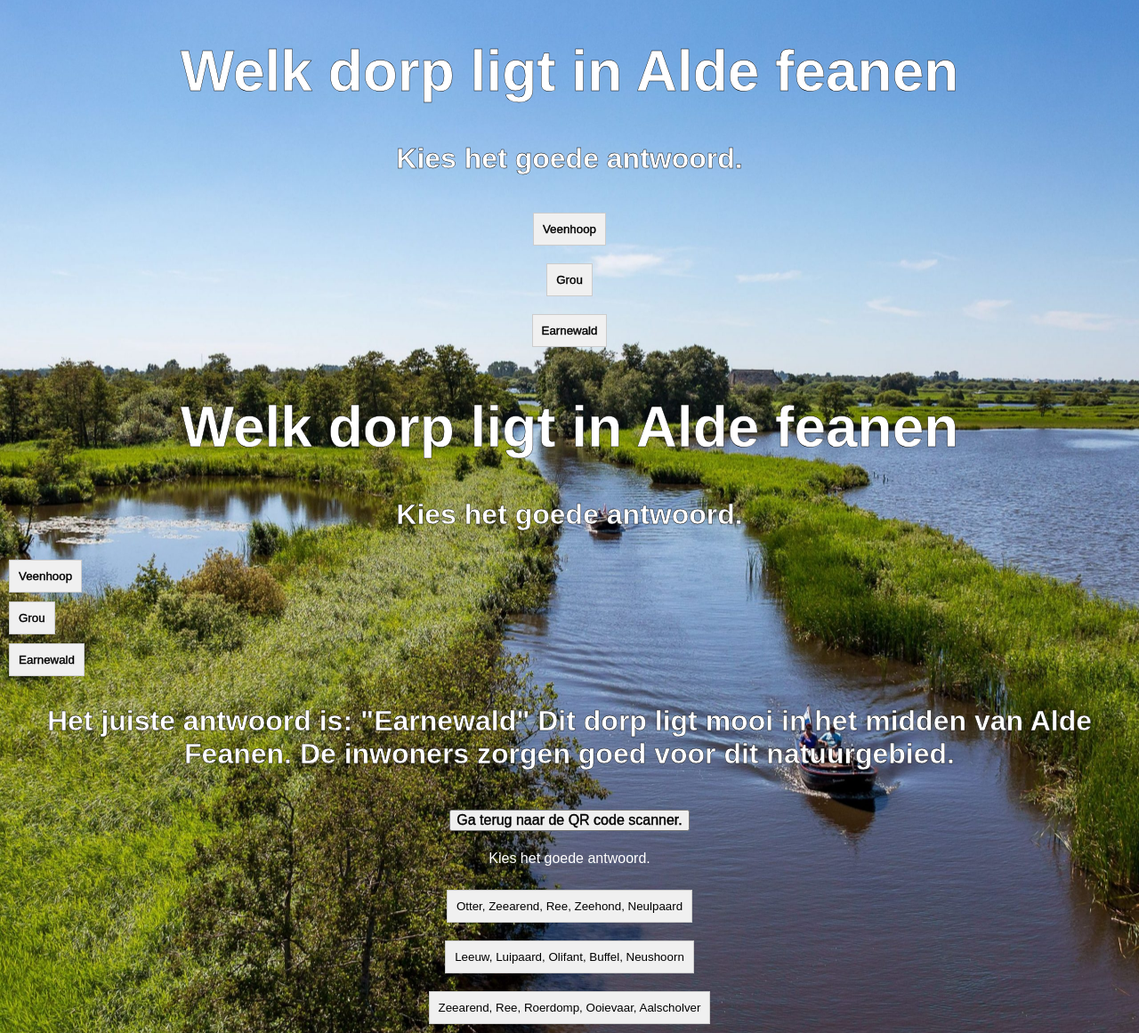
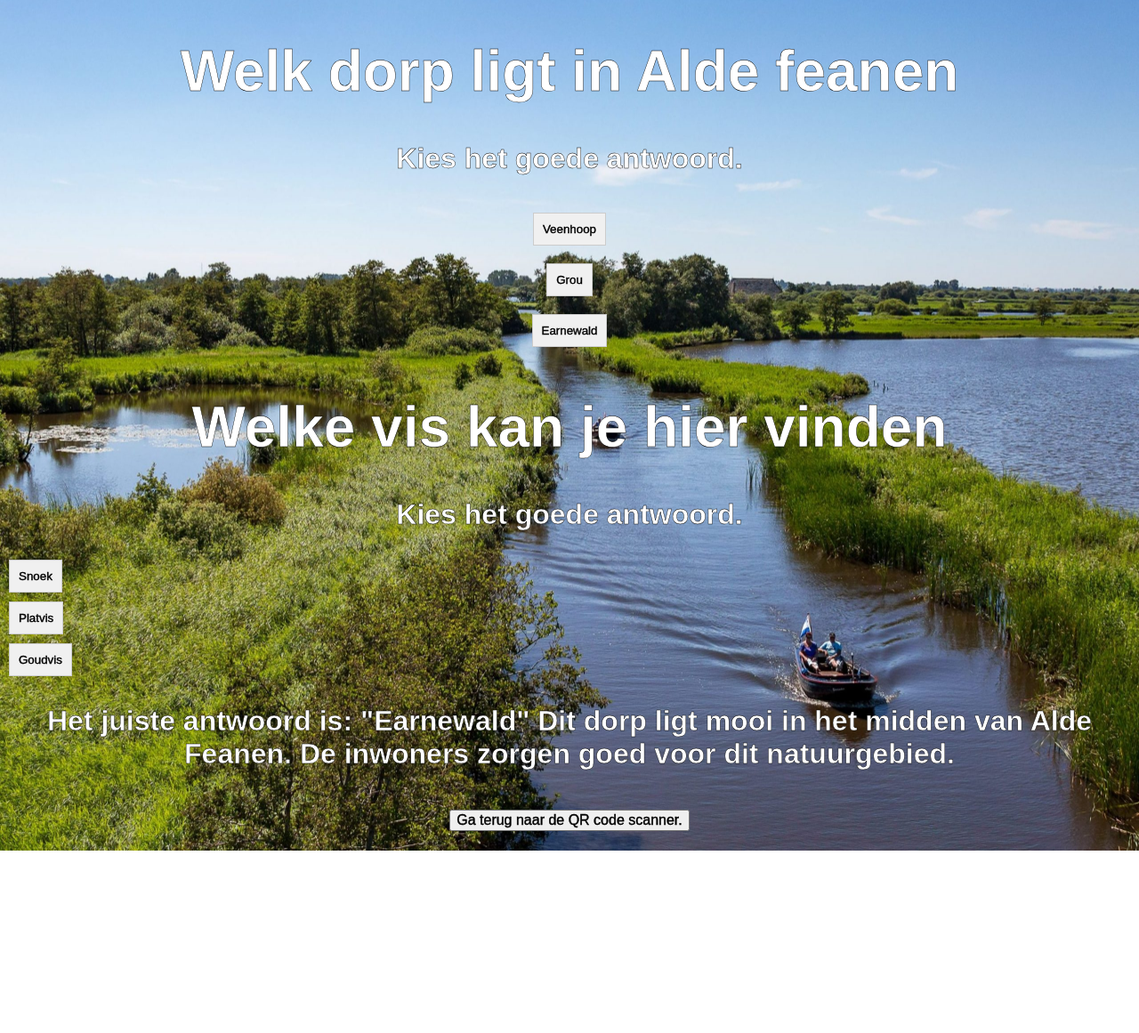
Before and after one commit to tristanovereem/De-raadselaars-Alde-Feanne, a Flask app: template templates/vraag5.html in a window 1280 px wide. Shown: the whole page at 89% size. After the commit the page ends 956 px from the top, so only its background shows below. Run offline with Flask 3, Linux system fonts and the light colour scheme; the template is opened without the code that fills it, so the values that code supplies are empty.

Commit message:
Easy vraag toegevoegt

```diff
--- a/templates/vraag5.html
+++ b/templates/vraag5.html
@@ -37,12 +37,12 @@
 
                 <div class="easy">
                     <div class="easy-main">
-                        <h1>Welk dorp ligt in Alde feanen</h1>
+                        <h1>Welke vis kan je hier vinden</h1>
                         <p>Kies het goede antwoord.</p>
                         <div class="easy-container">
-                            <button class="answer" onclick="checkAnswer('wrong')">Veenhoop</button>
-                            <button class="answer" onclick="checkAnswer('wrong')">Grou</button>
-                            <button class="answer" onclick="checkAnswer('correct')">Earnewald</button>
+                            <button class="answer" onclick="checkAnswer('correct')">Snoek</button>
+                            <button class="answer" onclick="checkAnswer('wrong')">Platvis</button>
+                            <button class="answer" onclick="checkAnswer('wrong')">Goudvis</button>
                         </div>
                     </div>
 
@@ -57,26 +57,6 @@
 
                 </div>
 
-                <script src="/static/js/button.js"></script>
-
-            </body>
-            </html></h1>
-        <p>Kies het goede antwoord.</p>
-        <div class="container">
-            <button class="answer" onclick="checkAnswer('wrong')">Otter, Zeearend, Ree, Zeehond, Neulpaard</button>
-            <button class="answer" onclick="checkAnswer('wrong')">Leeuw, Luipaard, Olifant, Buffel, Neushoorn</button>
-            <button class="answer" onclick="checkAnswer('correct')">Zeearend, Ree, Roerdomp, Ooievaar, Aalscholver</button>
-        </div>
-    </div>
-
-
-    <div class="resultContainer">
-        <div id="result" class="result"></div>
-        <p>Het juiste antwoord is: "Zeearend, Ree, Roerdomp, Ooievaar, Aalscholver", dit zijn een paar van de dieren die in de Alde feanen voorkomen.</p>
-        <input type="button" value="Ga terug naar de QR code scanner." onclick="location.href='./index.html'"/>
-    </div>
-
-    <script src="/static/js/button.js"></script>
 
 </body>
 </html>
```
Also changed, not shown: 1 other file.
